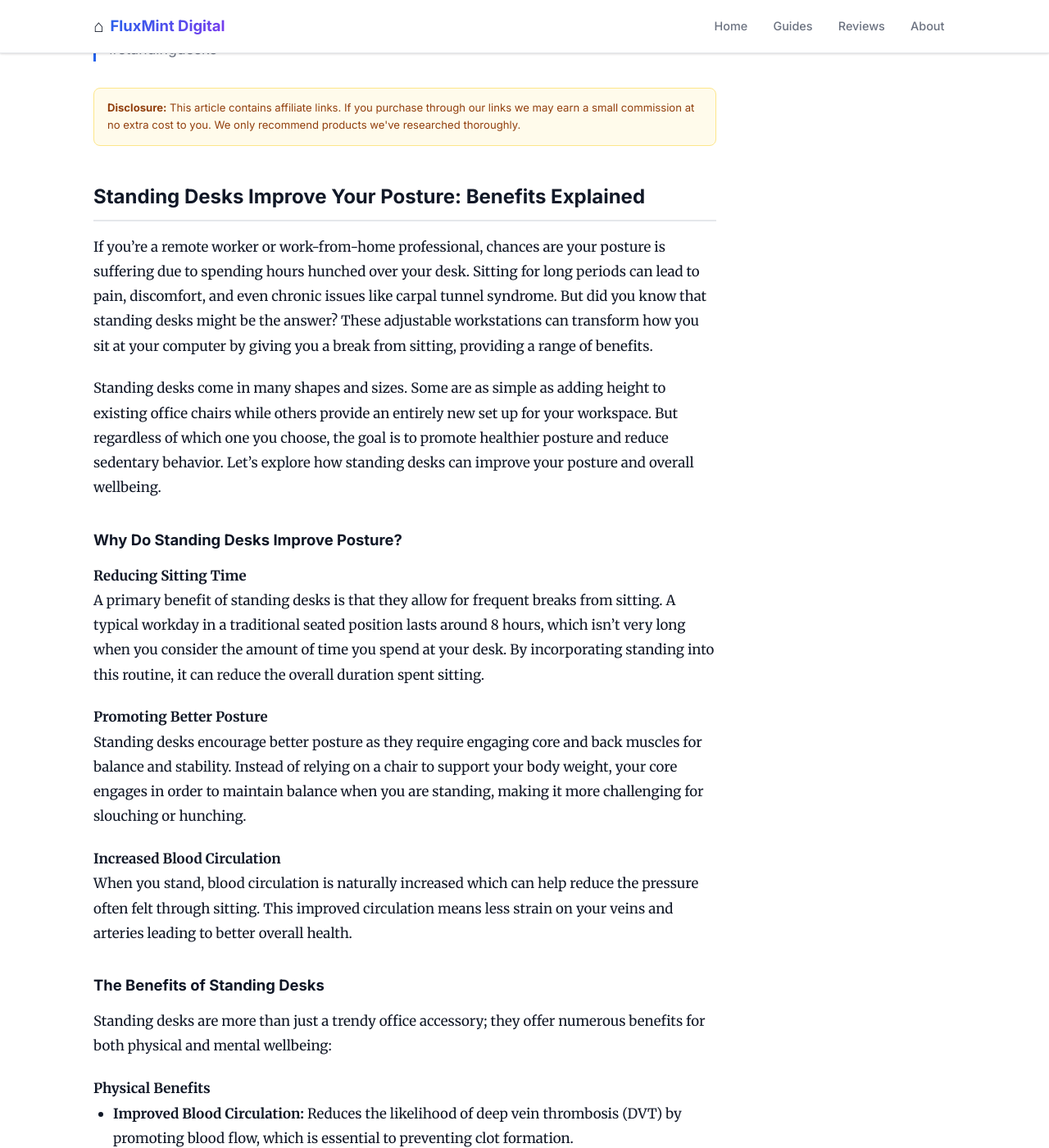
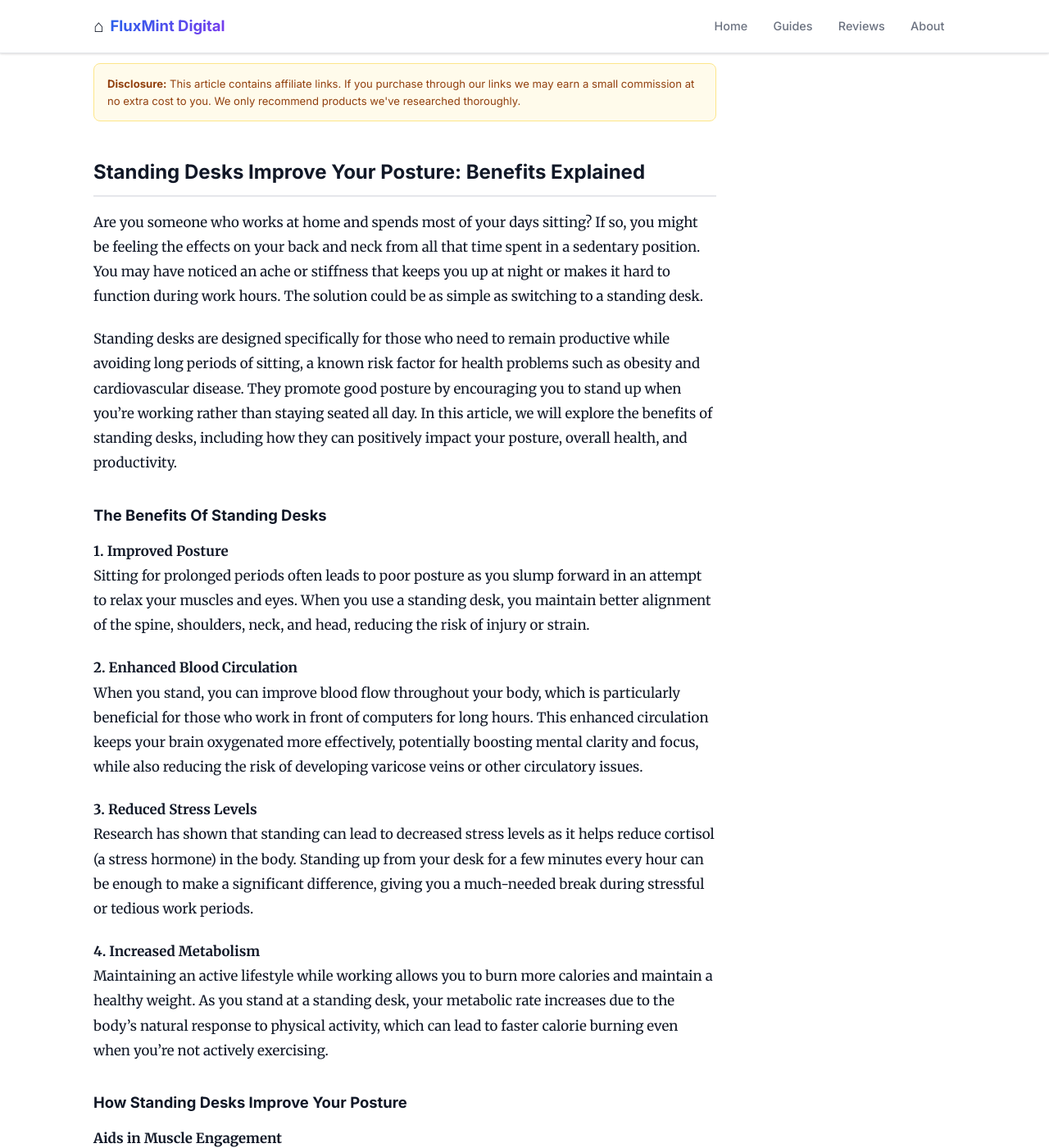
Before and after one commit to fluxmintdigital/fluxmintdigital.github.io, a Jekyll site: the page built from _posts/2026-05-30-standing-desks-improve-your-posture-benefits-explained.md, in a window 1280 px wide and 1400 px high, scrolled down 284 px. Shown: the whole window at 82% size. Built offline with Jekyll 4.4.1, drawn with Linux system fonts in a browser that asks for light colours; some of the changed text lies outside the part shown.

Commit message:
Add: Standing Desks Improve Your Posture: Benefits Explained

```diff
--- a/_posts/2026-05-30-standing-desks-improve-your-posture-benefits-explained.md
+++ b/_posts/2026-05-30-standing-desks-improve-your-posture-benefits-explained.md
@@ -1,69 +1,54 @@
 ---
 layout: post
 title: "Standing Desks Improve Your Posture: Benefits Explained"
-description: "Explore benefits of standing desks for improved posture - learn more in our blog post! #standingdesks"
+description: "Standing Desks Improve Posture: Stand tall with benefits explained. #standingdesks"
 categories: [Guides]
-tags: ["remote work", "desks", "standing", "home office"]
+tags: ["remote work", "home office", "standing", "desks"]
 ---
 
 ## Standing Desks Improve Your Posture: Benefits Explained
 
-If you're a remote worker or work-from-home professional, chances are your posture is suffering due to spending hours hunched over your desk. Sitting for long periods can lead to pain, discomfort, and even chronic issues like carpal tunnel syndrome. But did you know that standing desks might be the answer? These adjustable workstations can transform how you sit at your computer by giving you a break from sitting, providing a range of benefits.
+Are you someone who works at home and spends most of your days sitting? If so, you might be feeling the effects on your back and neck from all that time spent in a sedentary position. You may have noticed an ache or stiffness that keeps you up at night or makes it hard to function during work hours. The solution could be as simple as switching to a standing desk.
 
-Standing desks come in many shapes and sizes. Some are as simple as adding height to existing office chairs while others provide an entirely new set up for your workspace. But regardless of which one you choose, the goal is to promote healthier posture and reduce sedentary behavior. Let's explore how standing desks can improve your posture and overall wellbeing.
+Standing desks are designed specifically for those who need to remain productive while avoiding long periods of sitting, a known risk factor for health problems such as obesity and cardiovascular disease. They promote good posture by encouraging you to stand up when you're working rather than staying seated all day. In this article, we will explore the benefits of standing desks, including how they can positively impact your posture, overall health, and productivity.
 
-### Why Do Standing Desks Improve Posture?
+### The Benefits Of Standing Desks
 
-#### Reducing Sitting Time
-A primary benefit of standing desks is that they allow for frequent breaks from sitting. A typical workday in a traditional seated position lasts around 8 hours, which isn't very long when you consider the amount of time you spend at your desk. By incorporating standing into this routine, it can reduce the overall duration spent sitting.
+#### 1. Improved Posture
+Sitting for prolonged periods often leads to poor posture as you slump forward in an attempt to relax your muscles and eyes. When you use a standing desk, you maintain better alignment of the spine, shoulders, neck, and head, reducing the risk of injury or strain.
 
-#### Promoting Better Posture
-Standing desks encourage better posture as they require engaging core and back muscles for balance and stability. Instead of relying on a chair to support your body weight, your core engages in order to maintain balance when you are standing, making it more challenging for slouching or hunching.
+#### 2. Enhanced Blood Circulation
+When you stand, you can improve blood flow throughout your body, which is particularly beneficial for those who work in front of computers for long hours. This enhanced circulation keeps your brain oxygenated more effectively, potentially boosting mental clarity and focus, while also reducing the risk of developing varicose veins or other circulatory issues.
 
-#### Increased Blood Circulation
-When you stand, blood circulation is naturally increased which can help reduce the pressure often felt through sitting. This improved circulation means less strain on your veins and arteries leading to better overall health.
+#### 3. Reduced Stress Levels
+Research has shown that standing can lead to decreased stress levels as it helps reduce cortisol (a stress hormone) in the body. Standing up from your desk for a few minutes every hour can be enough to make a significant difference, giving you a much-needed break during stressful or tedious work periods.
 
-### The Benefits of Standing Desks
+#### 4. Increased Metabolism
+Maintaining an active lifestyle while working allows you to burn more calories and maintain a healthy weight. As you stand at a standing desk, your metabolic rate increases due to the body's natural response to physical activity, which can lead to faster calorie burning even when you’re not actively exercising.
 
-Standing desks are more than just a trendy office accessory; they offer numerous benefits for both physical and mental wellbeing:
+### How Standing Desks Improve Your Posture
 
-#### Physical Benefits
-- **Improved Blood Circulation:** Reduces the likelihood of deep vein thrombosis (DVT) by promoting blood flow, which is essential to preventing clot formation.
-- **Better Cardiovascular Health:** Regular use can help reduce risk factors such as high blood pressure, heart disease, and diabetes.
-- **Enhanced Digestion:** Standing increases activity in your digestive system, potentially reducing the likelihood of digestive issues.
+#### Aids in Muscle Engagement
+When using a standing desk, the muscles of the lower back and legs are engaged throughout the day. This engagement helps correct any misalignments that may have occurred during hours spent seated at a traditional work station. Muscles like your glutes, quadriceps, and hamstrings get stronger with regular use, which in turn provides better support for your posture.
 
-#### Mental Benefits
-- **Stress Reduction:** Physical exertion from standing releases endorphins, leading to a more relaxed state and reduced stress levels.
-- **Increased Productivity:** Many studies suggest that active work environments can enhance concentration and mental alertness compared to sedentary ones.
-- **Better Mood:** Exercise like walking or stretching during breaks can boost mood and prevent the "sloth" feeling associated with prolonged sitting.
+#### Better Ergonomic Setup
+Standing desks often come with ergonomic elements such as adjustable height, tilt, and swivel features that allow you to customize the desk to fit your personal preferences. This adjustment can help ensure a more comfortable setup, reducing the risk of strain or discomfort associated with poor posture. For instance, standing desks might be adjusted so that your feet are flat on the ground rather than resting them on a footrest, promoting natural alignment.
 
-### Standing Desks for Specific Situations
+### Comparison Table: Standing Desks vs Traditional Desks
 
-#### For Seniors
-Standing desks are especially beneficial for seniors due to their improved blood flow, which can help reduce the risk of issues such as DVT. Additionally, these desks allow them to maintain a comfortable posture and prevent stiffness in joints.
+| Feature/Type             | Standing Desk                                    | Traditional Desk                                |
+|----------------------------|--------------------------------------------------|-----------------------------------------------|
+| Ergonomic Elements        | Adjustable height, tilt, swivel                     | Fixed height                                      |
+| Health Benefits           | Improved posture and circulation, reduced stress    | Decreased physical activity                       |
+| Activity Levels           | Encourages movement and breaks from sitting         | Typically requires prolonged sitting               |
+| Cost                        | May be more expensive due to features                | Generally less expensive                         |
 
-#### Office Workers with Health Issues
-People who work from home or in an office setting may suffer from conditions that are exacerbated by prolonged sitting, such as lower back pain or carpal tunnel syndrome. Standing desks can provide significant relief for these ailments while improving general health.
+### Product Recommendations
 
-### Comparison Table: Traditional Desk vs. Standing Desks
+Here are some top-rated standing desks that you might consider:
 
-| Aspect             | Traditional Desk          | Standing Desks           |
-|---------------------|-------------------------------|-------------------------------|
-| Posture            | Likely to be slouched and hunched | Encourages better posture and balance, reduces back pain and stiffness |
-| Health Benefits    | Higher risk of issues like DVT, heart disease | Reduces risk factors for cardiovascular health, improves digestion |
-| Mental Wellbeing   | Increased stress levels      | May reduce stress, improve mood and productivity |
+- **Standing Desk with Anti-Fatigue Mat (Product Name):** [Anti-Fatigue Mat Standing Desk](https://www.amazon.com/standing-desk-fitness-mat-Sportmax/dp/B07R5K4V89/ref=sr_1_3?keywords=standing+desk+with+mat&qid=1624281727&sr=8-3) — This desk combines a standing surface with an anti-fatigue mat to provide support and comfort for extended periods of use.
 
-### Recommended Standing Desks
+- **Compact Portable Standing Desk (Product Name):** [Portable Standing Desk](https://www.amazon.com/Portable-Standing-desk-Breathable-Multi-functional/dp/B08X6W9H3D/ref=sr_1_1?keywords=portable+standing+desk&qid=1624285477&sr=8-1) — Ideal for home office setups, this desk comes with wheels and is easy to move around. Perfect for those who need to adjust their workspace frequently.
 
-Finding the right standing desk can be overwhelming with so many options available. Here are a few recommendations that have been well-reviewed:
-
-1. **[ErgoStand](https://www.amazon.com/ErgoStand-Adjustable-Flexible-Office-Standing/dp/B07F4QW95C)**
-2. **[Standing Desk Plus](https://www.amazon.com/ComfortPro-Standalone-Power-Surface-Adjustable/dp/B0861KCK3T)**
-
-These products offer great flexibility and durability while being user-friendly for those who are new to standing desks.
-
-### Conclusion: Embrace the Benefits of Standing Desks
-
-Standing desks have emerged as a valuable tool in combating sedentary lifestyles, particularly among remote workers. They not only improve posture but also contribute to better physical health outcomes such as cardiovascular benefits and reduced risk factors for various conditions. If you're ready to take your work setup to the next level by incorporating standing into your routine, consider investing in a quality standing desk.
-
-Remember, like any new change, it's important to introduce adjustments gradually to ensure comfort and avoid discomfort or injury. By making these small changes, you
+- **Ergonomic Support Standing Desk (Product Name):** [Ergonomic Standing Desk](https://www.amazon.com/ErgoPro-Standing-desk-Adjustable-Fitness/dp/B08Y5
```
